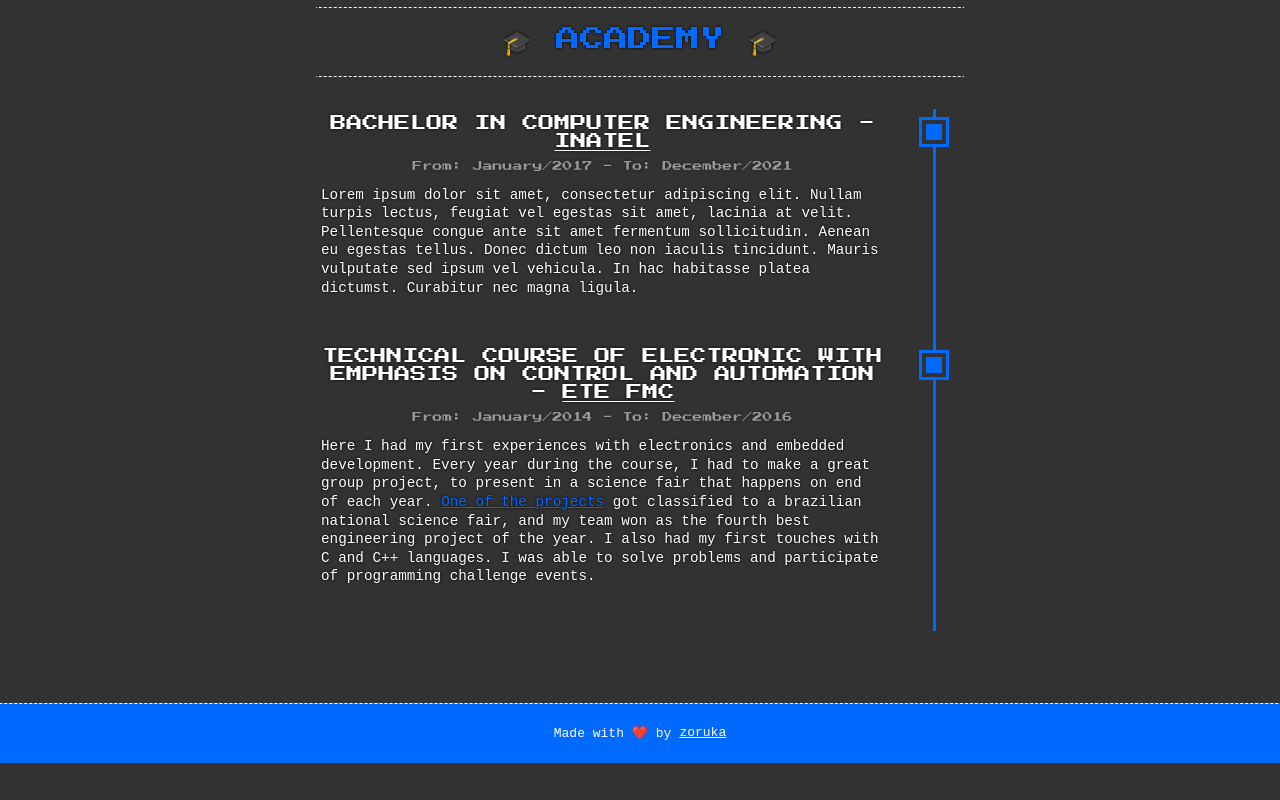
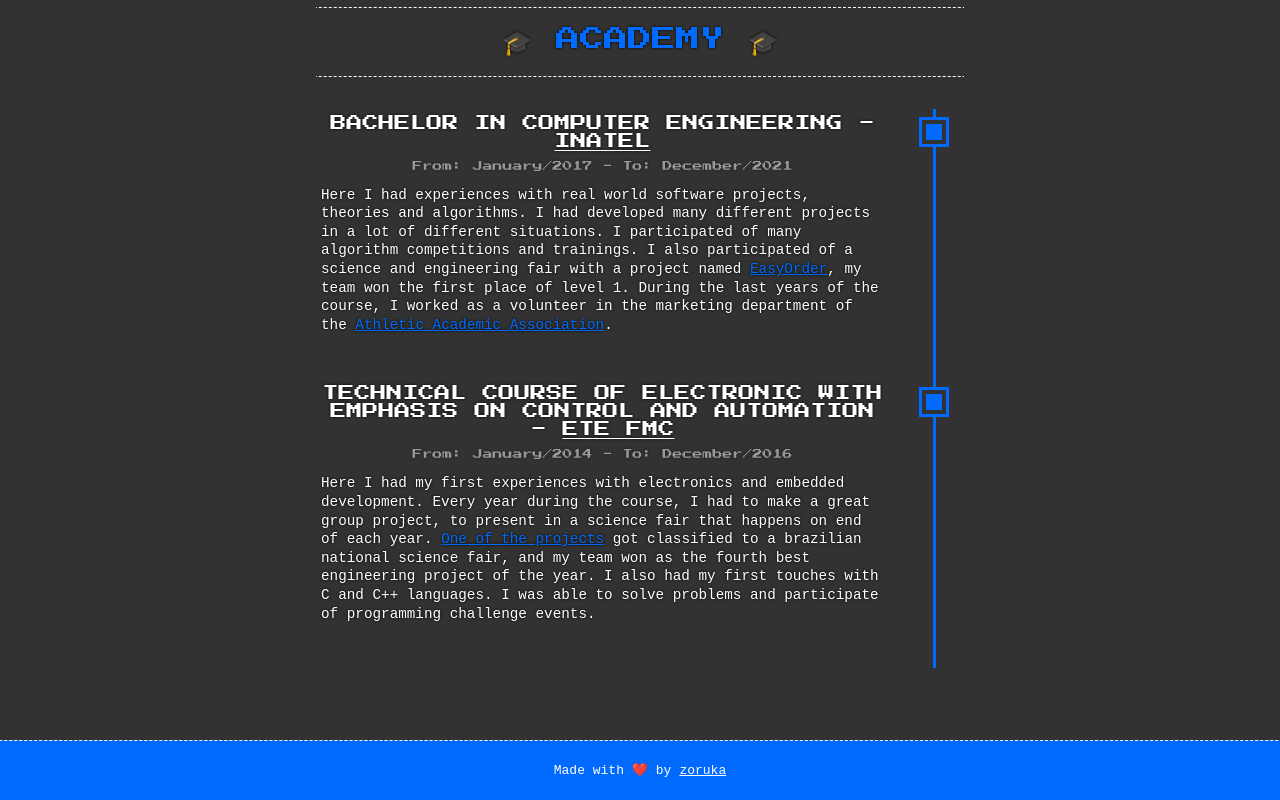
Before and after one commit to zoruka/zoruka.github.io, a Gatsby site: page / in a window 1280 px wide. Shown: the part 2431-3231 px from the top of the page. Before the commit the page ends 3194 px from the top, so only its background shows below. Built offline with nearby package versions, Linux system fonts and the light colour scheme; Gatsby itself is replaced by a stand-in of ours.

Commit message:
:sparkles: add Inatel description

```diff
--- a/src/compositions/academic.tsx
+++ b/src/compositions/academic.tsx
@@ -101,12 +101,21 @@ export const AcademicComposition: React.FC = () => {
               </DataSubtitle>
             </DataHeader>
             <p>
-              Lorem ipsum dolor sit amet, consectetur adipiscing elit. Nullam
-              turpis lectus, feugiat vel egestas sit amet, lacinia at velit.
-              Pellentesque congue ante sit amet fermentum sollicitudin. Aenean
-              eu egestas tellus. Donec dictum leo non iaculis tincidunt. Mauris
-              vulputate sed ipsum vel vehicula. In hac habitasse platea
-              dictumst. Curabitur nec magna ligula.
+              Here I had experiences with real world software projects, theories
+              and algorithms. I had developed many different projects in a lot
+              of different situations. I participated of many algorithm
+              competitions and trainings. I also participated of a science and
+              engineering fair with a project named{' '}
+              <HyperLink href="https://inatel.br/imprensa/noticias/educacao/3110-36-fetin-inova-surpreende-e-reune-inovacoes-para-um-futuro-mais-sustentavel">
+                EasyOrder
+              </HyperLink>
+              , my team won the first place of level 1. During the last years of
+              the course, I worked as a volunteer in the marketing department of
+              the{' '}
+              <HyperLink href="https://www.linkedin.com/company/aaainatel">
+                Athletic Academic Association
+              </HyperLink>
+              .
             </p>
           </DataContainer>
           <TimelineContainer>
```
